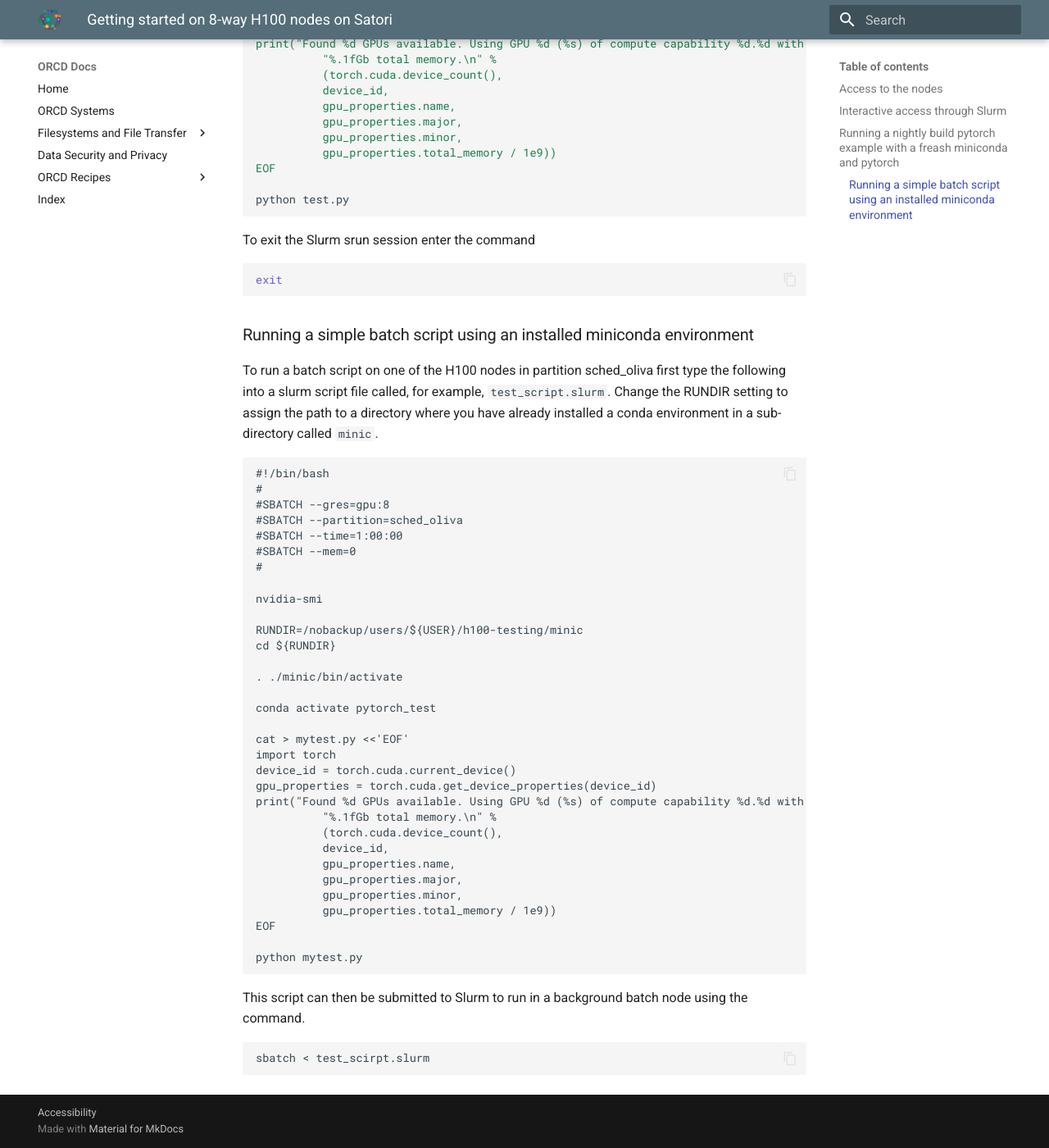
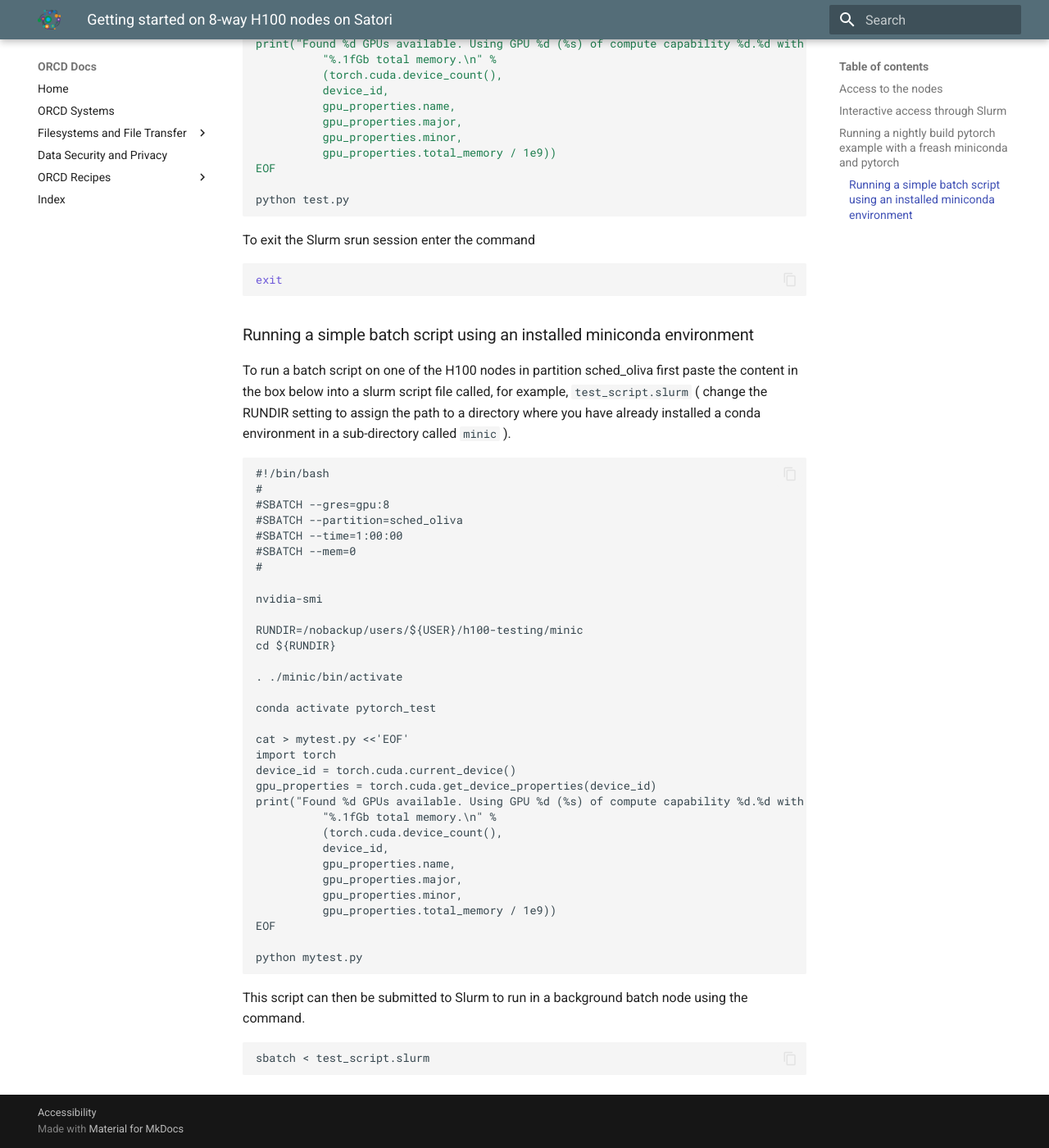
Before and after one commit to mit-orcd/orcd-docs-edit, an MkDocs documentation site: the page built from docs/recipes/h100_getting_started.md, in a window 1280 px wide and 1400 px high, scrolled down 1856 px. Shown: the whole window at 82% size. Built offline with MkDocs 1.6.1 and Material for MkDocs 9.7.7, drawn with Linux system fonts in a browser that asks for light colours.

Commit message:
Fix typos

````diff
--- a/docs/recipes/h100_getting_started.md
+++ b/docs/recipes/h100_getting_started.md
@@ -104,9 +104,9 @@ exit
 
 ### Running a simple batch script using an installed miniconda environment
 
-To run a batch script on one of the H100 nodes in partition sched_oliva first type the following into
-a slurm script file called, for example, `test_script.slurm`. Change the RUNDIR setting to assign the
-path to a directory where you have already installed a conda environment in a sub-directory called `minic`.
+To run a batch script on one of the H100 nodes in partition sched_oliva first paste the content in the
+box below into a slurm script file called, for example, `test_script.slurm` ( change the RUNDIR setting to assign the
+path to a directory where you have already installed a conda environment in a sub-directory called `minic` ).
 
 ```
 #!/bin/bash
@@ -146,5 +146,5 @@ python mytest.py
 This script can then be submitted to Slurm to run in a background batch node using the command.
 
 ```bash
-sbatch < test_scirpt.slurm
+sbatch < test_script.slurm
 ```
````
